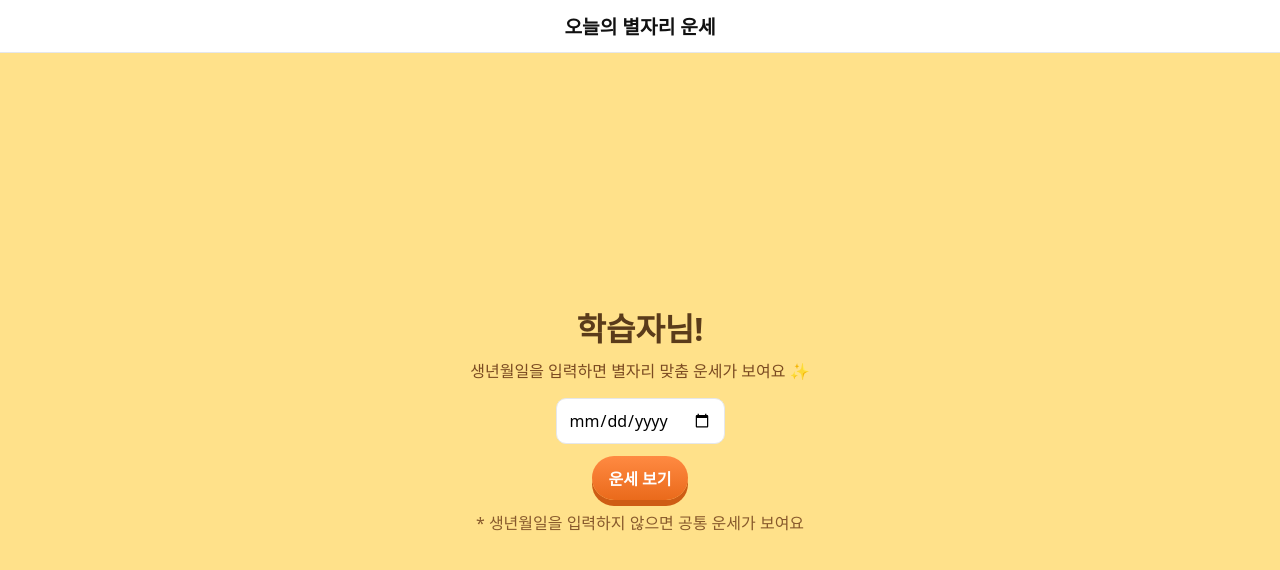
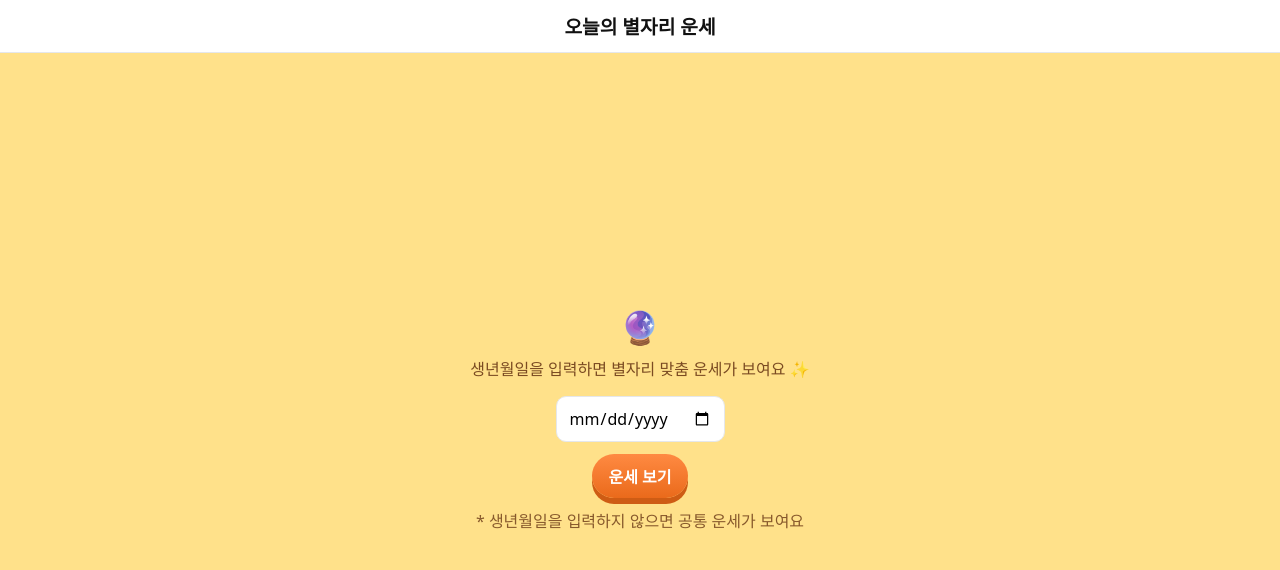
Before and after one commit to woosung9399-ops/opps, a plain HTML site: page index.html in a window 1280 px wide. Drawn offline with Linux system fonts and the light colour scheme; a web font is replaced by a local one.

Commit message:
index.html 업데이트

```diff
--- a/index.html
+++ b/index.html
@@ -77,7 +77,7 @@
   <div class="container">
     <!-- 인트로 -->
     <section id="viewIntro" class="view intro active">
-      <h2>학습자님!</h2>
+      <h2>🔮</h2>
       <p>생년월일을 입력하면 별자리 맞춤 운세가 보여요 ✨</p>
       <div class="row">
         <input type="date" id="birthInput" aria-label="생년월일" />
```
